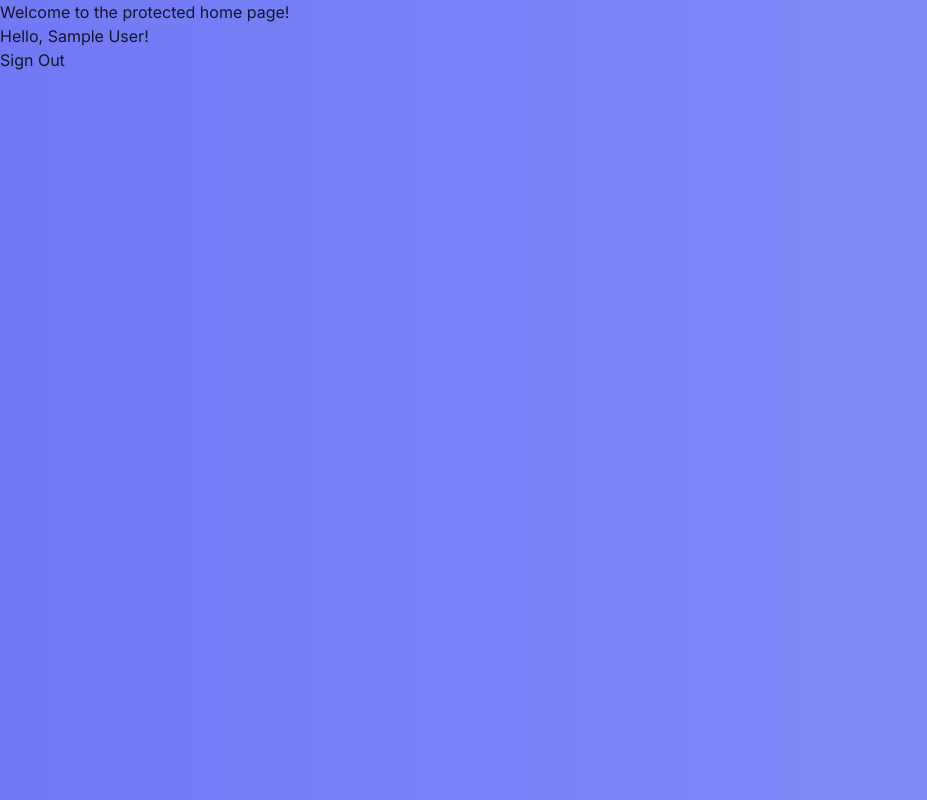
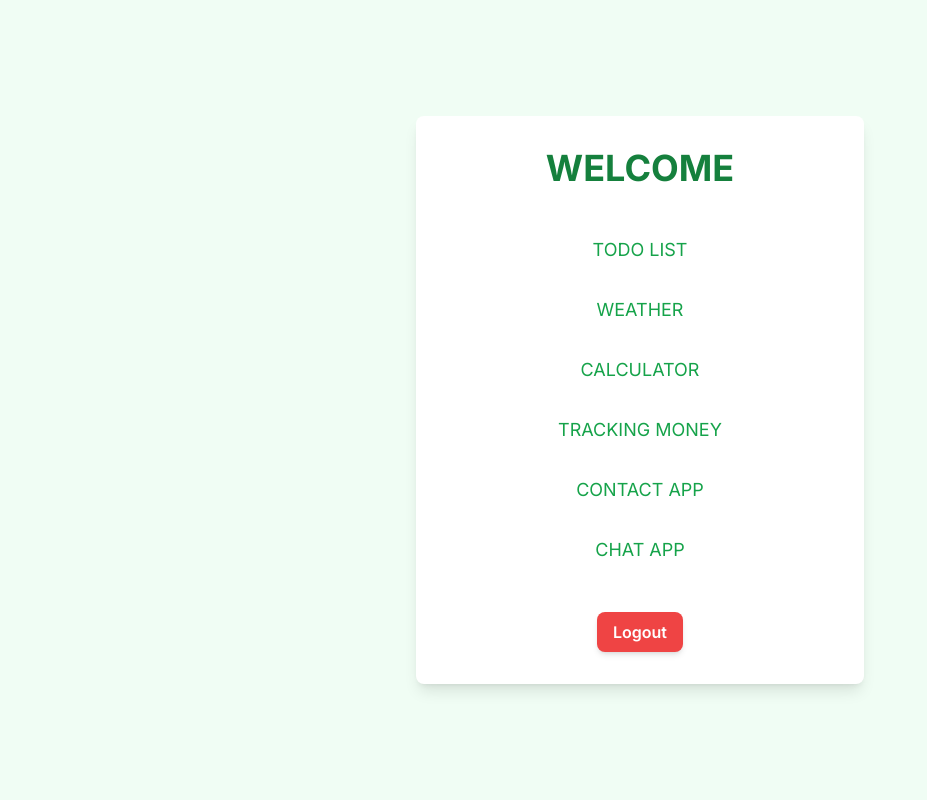
Before and after one commit to mshuecodev/todoapp, a Next.js app: page / in a window 1280 px wide. Shown: the whole page, without its empty margins (0-927 px from the left). Built offline with nearby package versions, Linux system fonts and the light colour scheme; no server answers; sample sign-in values are in the browser's storage.

Commit message:
authentication flow

```diff
--- a/app/home/page.tsx
+++ b/app/home/page.tsx
@@ -1,8 +1,21 @@
-import { GetServerSideProps } from "next"
-import { getSession } from "next-auth/react"
+"use client"
+
 import Link from "next/link"
+import { useSession, signOut } from "next-auth/react"
+import { useRouter } from "next/navigation"
 
 export default function Home() {
+	const { data: session, status } = useSession()
+	const router = useRouter()
+
+	if (status === "loading") {
+		return <div>Loading...</div>
+	}
+
+	if (!session) {
+		console.log("session", session)
+		router.push("/auth/signin")
+	}
 	return (
 		<main className="flex min-h-screen items-center justify-center bg-green-50 p-8">
 			<div className="bg-white shadow-lg rounded-lg p-8 w-full max-w-md text-center">
@@ -59,24 +72,13 @@ export default function Home() {
 						</li>
 					</ul>
 				</nav>
+				<button
+					onClick={() => signOut({ callbackUrl: "/" })}
+					className="mt-8 py-2 px-4 bg-red-500 text-white font-semibold rounded-lg shadow-md hover:bg-red-700 focus:outline-none focus:ring-2 focus:ring-red-400 focus:ring-opacity-75"
+				>
+					Logout
+				</button>
 			</div>
 		</main>
 	)
 }
-
-export const getSerSideProps: GetServerSideProps = async (context) => {
-	const session = await getSession(context)
-
-	if (!session) {
-		return {
-			redirect: {
-				destination: "/auth/signin",
-				permanent: false
-			}
-		}
-	}
-
-	return {
-		props: { session }
-	}
-}
--- a/app/page.tsx
+++ b/app/page.tsx
@@ -1,13 +1,13 @@
 // src/app/page.tsx
 
-import UserSession from "@/app/components/UserSession"
+import HomeScreen from "@/app/home/page"
 import { Inter } from "next/font/google"
 const inter = Inter({ subsets: ["latin"] })
 
 const HomePage = () => {
 	return (
 		<div className={inter.className}>
-			<UserSession />
+			<HomeScreen />
 		</div>
 	)
 }
--- a/tailwind.config.ts
+++ b/tailwind.config.ts
@@ -4,10 +4,16 @@ const config: Config = {
 	content: ["./pages/**/*.{js,ts,jsx,tsx,mdx}", "./components/**/*.{js,ts,jsx,tsx,mdx}", "./app/**/*.{js,ts,jsx,tsx,mdx}"],
 	theme: {
 		extend: {
-			// backgroundImage: {
-			// 	"gradient-radial": "radial-gradient(var(--tw-gradient-stops))",
-			// 	"gradient-conic": "conic-gradient(from 180deg at 50% 50%, var(--tw-gradient-stops))"
-			// }
+			fontFamily: {
+				sans: ["Inter", "sans-serif"]
+			},
+			colors: {
+				primary: "#6366F1", // Tailwind's indigo-500
+				secondary: "#818CF8" // Tailwind's indigo-400
+			},
+			boxShadow: {
+				magic: "0 10px 15px -3px rgba(99, 102, 241, 0.1), 0 4px 6px -2px rgba(99, 102, 241, 0.05)"
+			}
 		}
 	},
 	plugins: []
```
